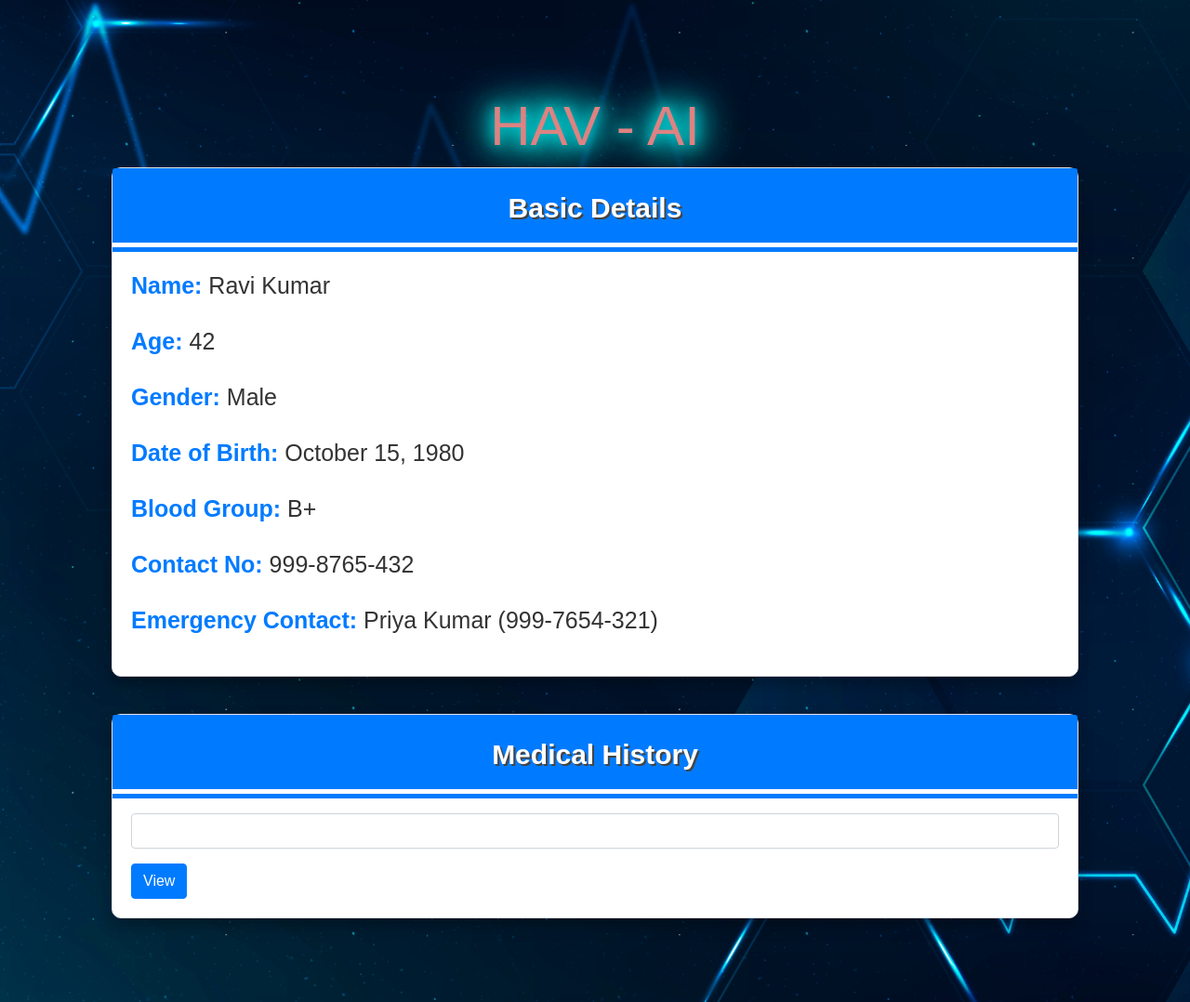
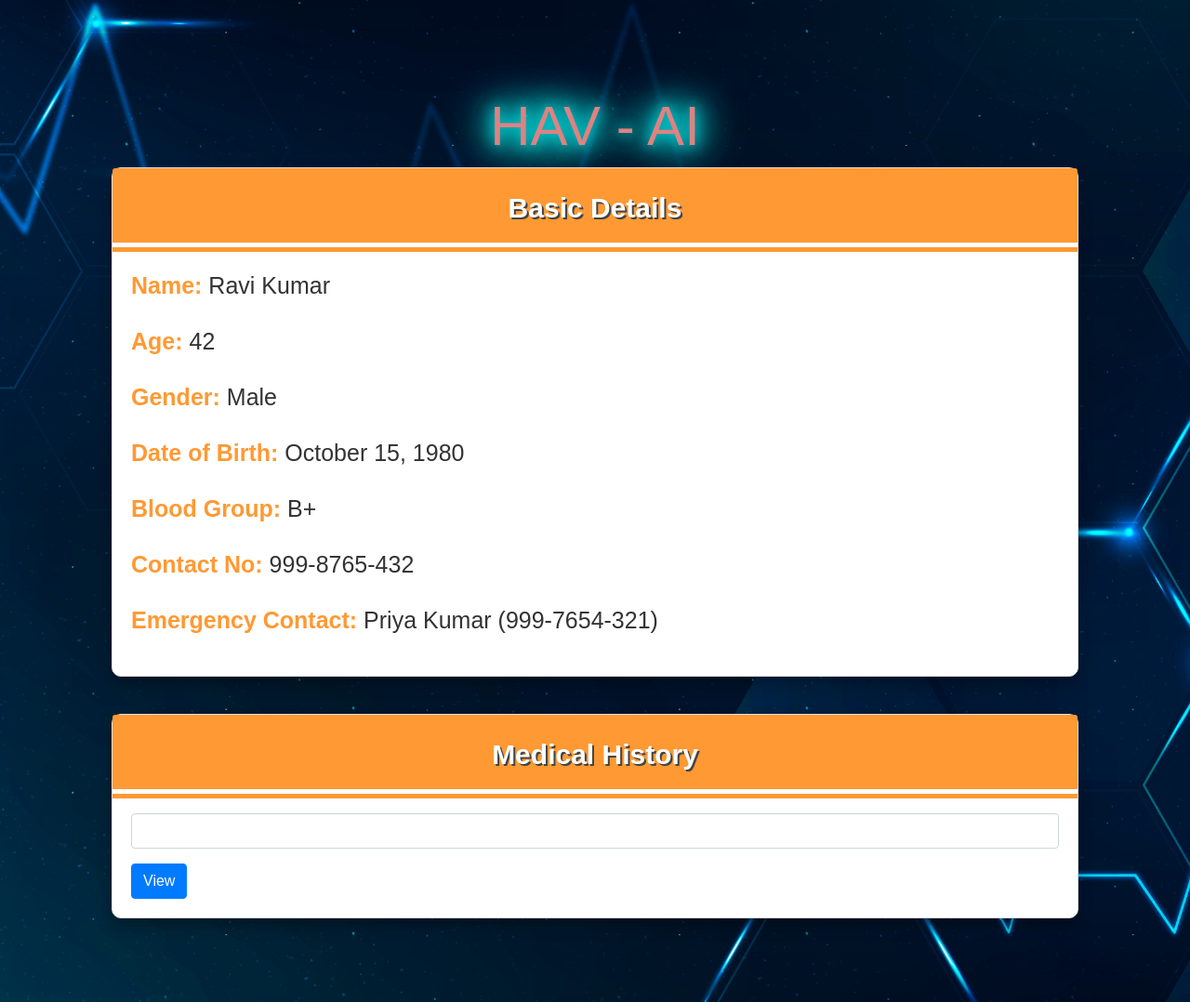
Before and after one commit to RahulJagdhane/havai_api_django, a Django app: page / in a window 1280 px wide. Shown: the whole page at 93% size. Run offline with Django 4.2, Linux system fonts and the light colour scheme; some libraries are stand-ins or nearby versions.

Commit message:
card head color changed

```diff
--- a/templates/page1.html
+++ b/templates/page1.html
@@ -11,7 +11,7 @@
     <script src="https://maxcdn.bootstrapcdn.com/bootstrap/4.5.2/js/bootstrap.min.js"></script>
     <style>
       body {
-        background-image: url("{% static 'images/bg.jpg' %}");
+        background-image: url("bg.jpg");
         background-size: cover;
         background-repeat: no-repeat;
         background-position: center;
@@ -81,7 +81,7 @@
         width: 100%;
       }
       .card-header {
-        background-color: #007bff;
+        background-color: #FF9933;
         border-radius: 10px 10px 0 0;
         color: #fff;
         font-size: 30px;
@@ -110,7 +110,7 @@
         bottom: -5px;
         width: 100%;
         height: 10px;
-        background: #007bff;
+        background: #FF9933;
         z-index: 0;
       }
       .basic-details-card p {
@@ -122,7 +122,7 @@
       }
       .basic-details-card strong {
         font-weight: bold;
-        color: #007bff;
+        color: #FF9933;
         font-family: 'Montserrat', sans-serif; /* change the font to Montserrat */
       }
       .medical-history-card {
@@ -161,13 +161,6 @@
           width: 15px;
           height: 15px;
         }
-      }
-
-      .data {
-        height: 800px;
-        width: 900px;
-        background-image: url("{% static 'images/data.png' %}");
-        background-repeat: no-repeat;
       }
 
     </style>
```
